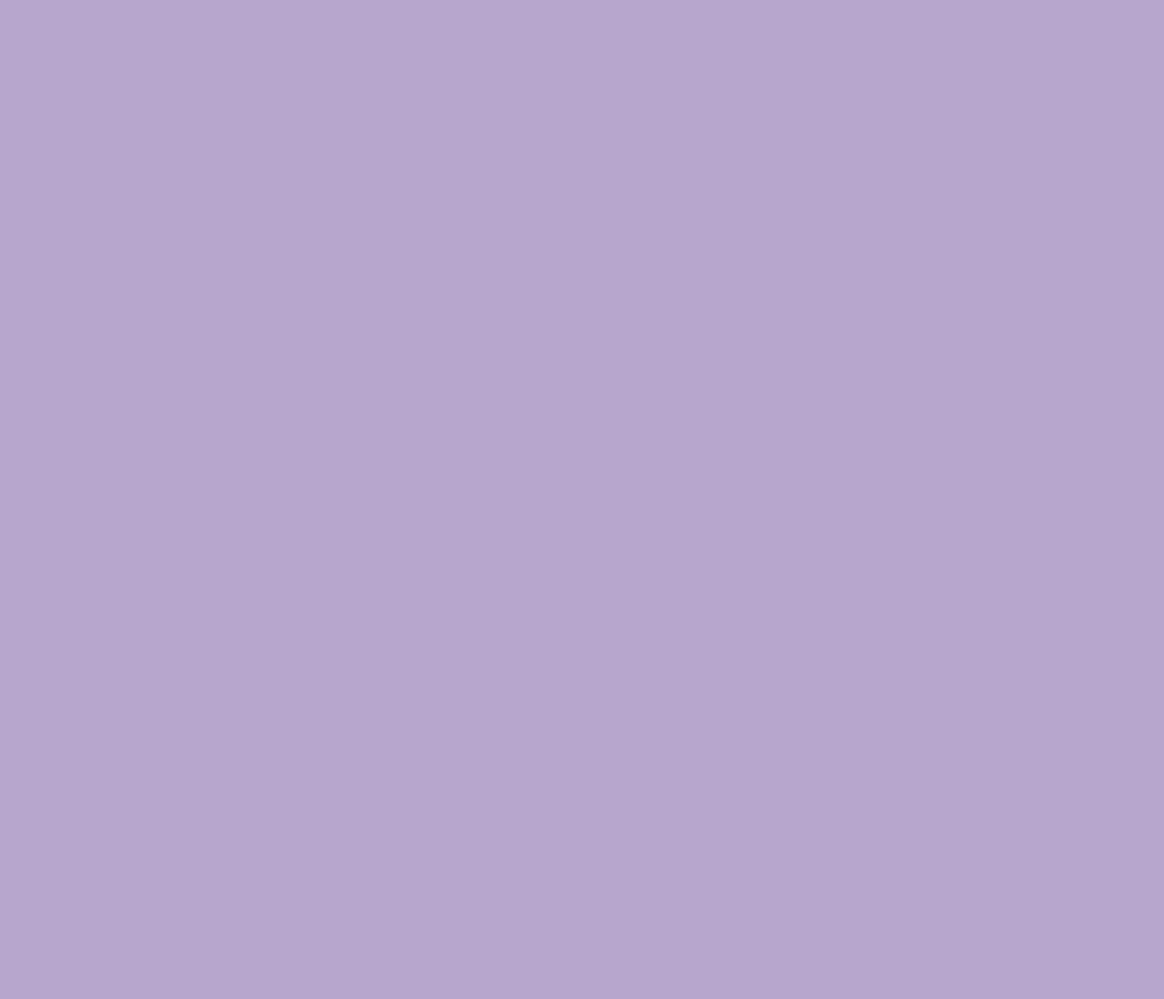
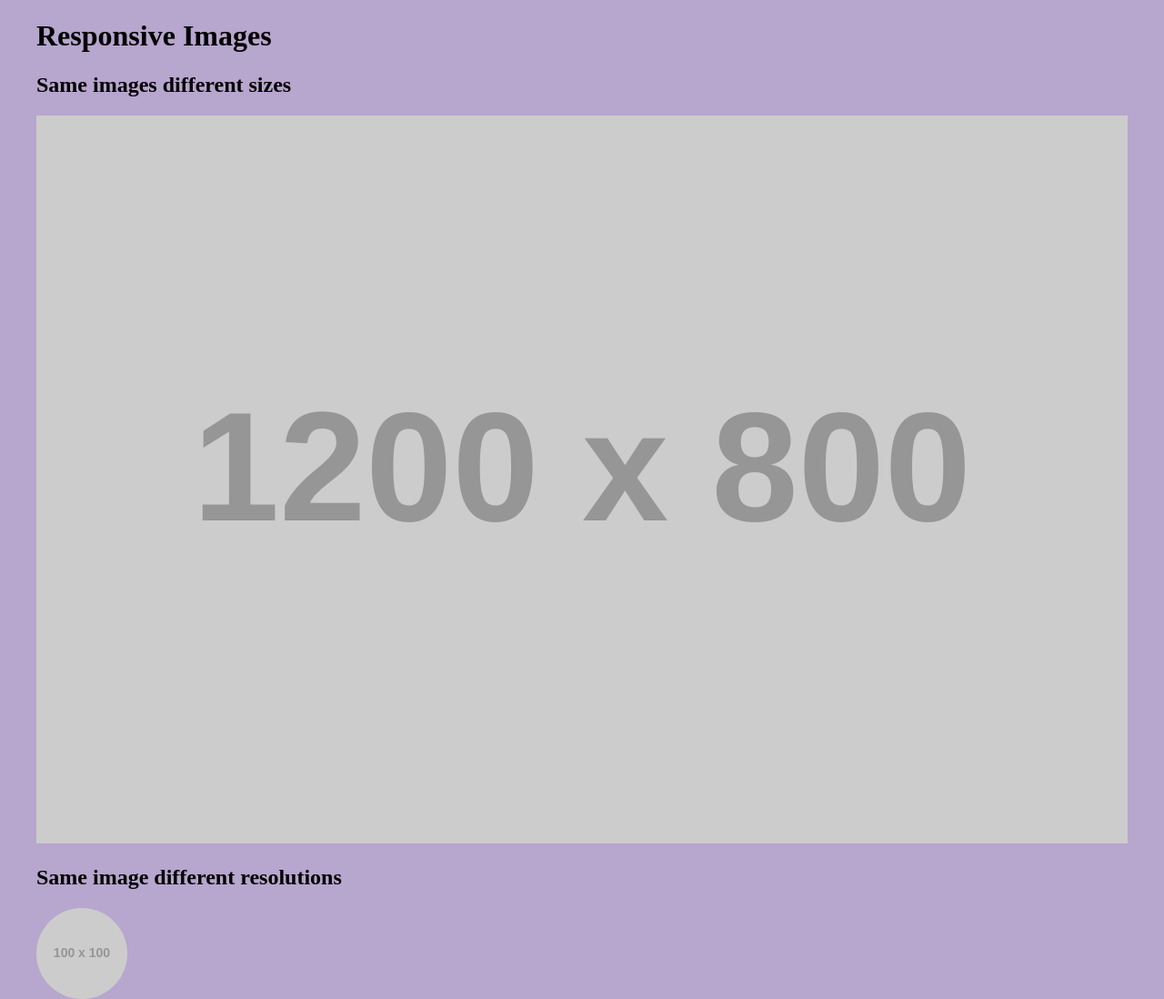
Before and after one commit to liu00635/mtm6201-week5, a plain HTML site: page index.html in a window 1280 px wide. Shown: the whole page at 91% size. Before the commit the page ends 800 px from the top, so only its background shows below. Drawn offline with Linux system fonts and the light colour scheme; placeholder pictures from the web are drawn by us.

Commit message:
add srcset demo

```diff
--- a/css/style.css
+++ b/css/style.css
@@ -1,3 +1,19 @@
 body {
     background-color: rgb(183, 166, 205);
 }
+
+
+.container {
+    max-width: 1200px;
+    margin: 0 auto;
+}
+
+img {
+    width: 100%;
+}
+
+.avator {
+    width: 100px;
+    float: left;
+    border-radius: 50%;
+}
--- a/index.html
+++ b/index.html
@@ -7,6 +7,24 @@
     <title>Week 5-Image optiminization</title>
     <link rel="stylesheet" href="./css/style.css">
 </head>
+<div class="container">
+    <h1>Responsive Images</h1>
+    <section>
+        <h2>Same images different sizes</h2>
+        <img srcset="https://placehold.co/600x400 600w,
+            https://placehold.co/1000x600 1000w,
+            https://placehold.co/1200x800 1200w"
+            sizes="(max-width: 600px) 600px, (max-width: 1000px) 1000px, (max-width:1200px) 1200px"
+            src="https://placehold.co/1000x600" alt="placehold">
+    </section>
+    <section>
+        <h2>Same image different resolutions</h2>
+        <img srcset="https://placehold.co/100x100,
+        https://placehold.co/200x200 2x,
+        https://placehold.co/300x300 3x" sec="https://placehold.co/200x200" alt="placehold" class="avator">
+    </section>
+
+</div>
 
 <body>
 
```
Also changed, not shown: images/fall-dog-640.jpg (added), images/fall-dog-900.jpg (added), 2 other files.
